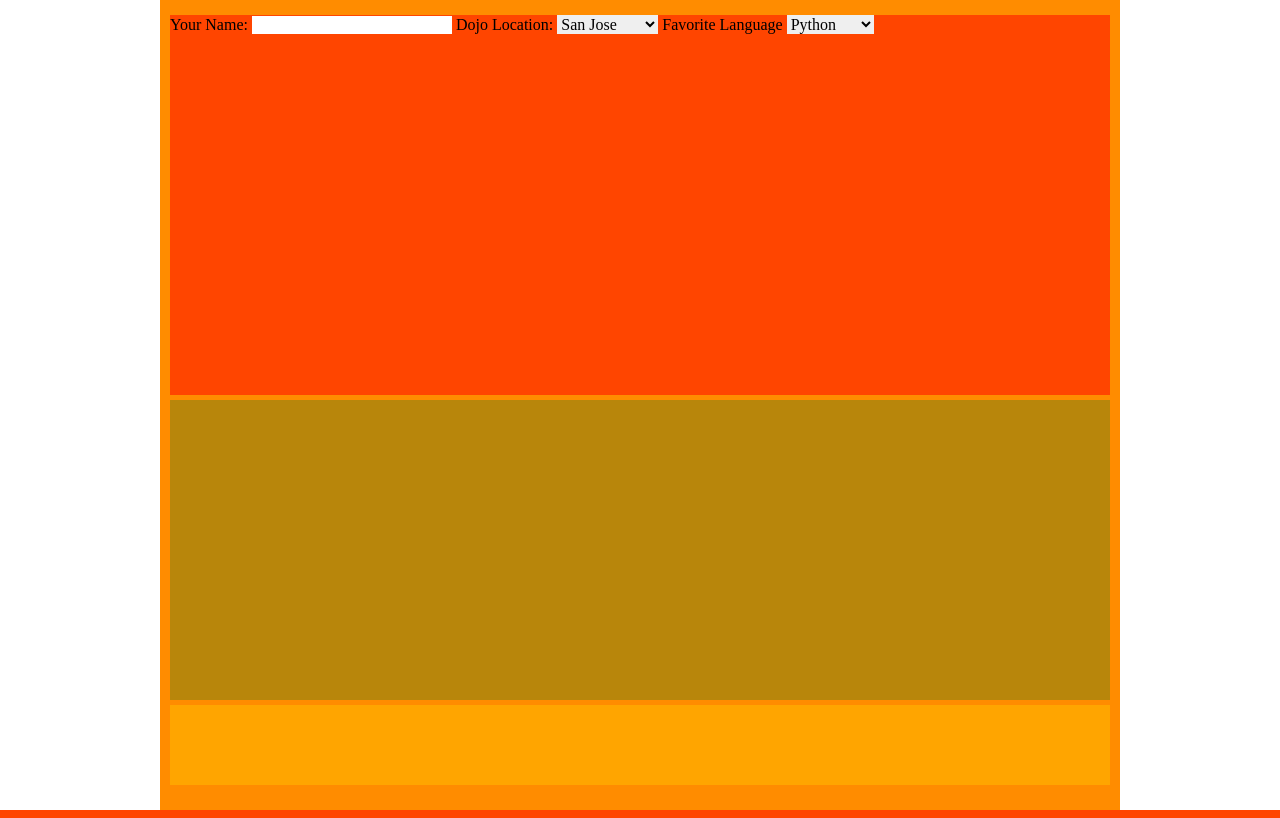
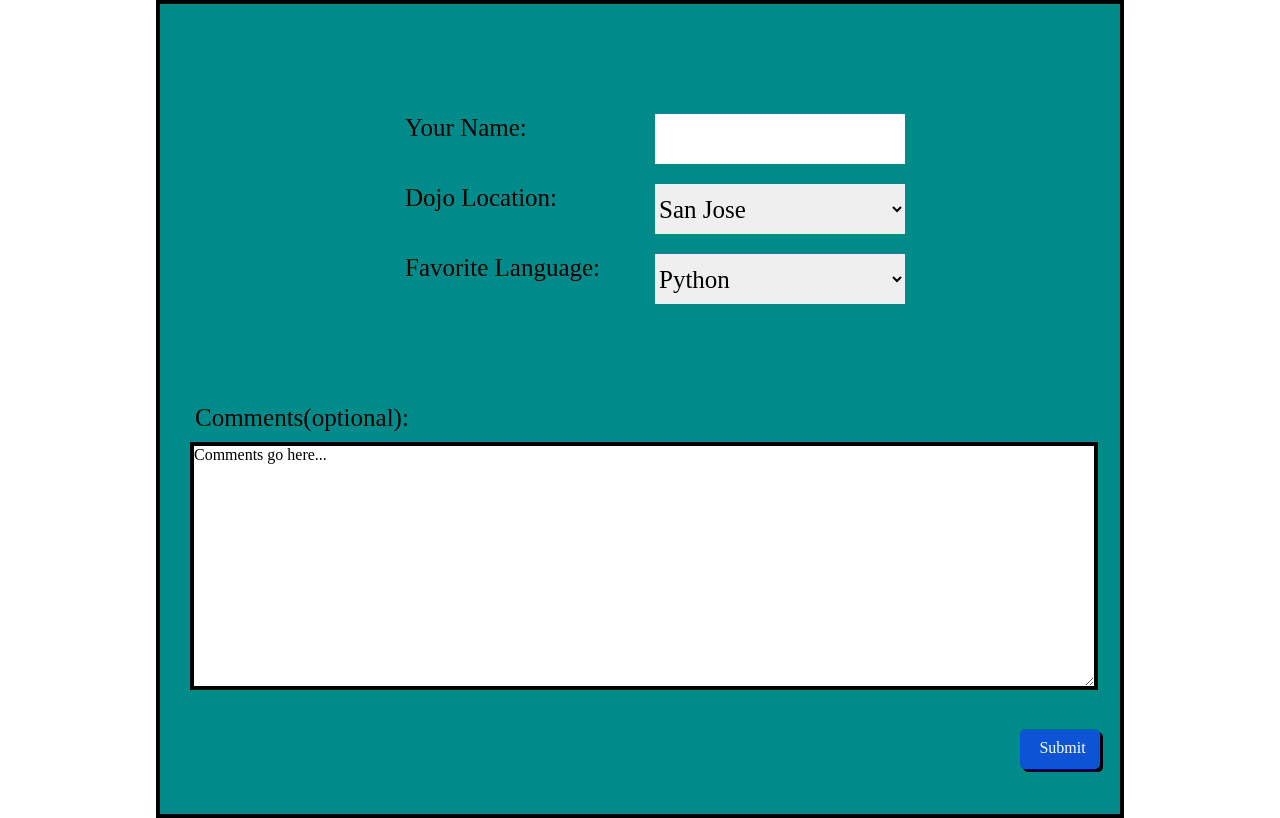
Before and after one commit to Mortr0n/dojo_survey, a Django app: page / in a window 1280 px wide. Run offline with Django 3.2, Linux system fonts and the light colour scheme.

Commit message:
form site complete

```diff
--- a/dojo_survey_app/static/CSS/style.css
+++ b/dojo_survey_app/static/CSS/style.css
@@ -11,32 +11,74 @@
 }
 
 #wrapper {
-    background-color: darkorange;
     width: 960px;
     height: 800px;
     margin: 0 auto;
     padding: 10px 0 0 0;
+    border: 4px solid black;
+    background-color:darkcyan;
 }
 
 #topFormBox {
-    background-color: orangered;
     width: 940px;
     height: 380px;
     margin: 5px auto;
+    display: flex;
+    flex-direction: column;
+    flex-wrap: wrap;
+    justify-content: center;
 }
 
-
+.formDiv {
+    width: 930px;
+    height: 50px;
+    margin: 20px;
+    font-size: 25px;
+    display: flex;
+    justify-content: center;
+}
+.inputBox {
+    width: 250px;
+}
+/* .topLabel {
+    display: flex;
+} */
 
 #commentBox {
-    background-color: darkgoldenrod;
     width: 940px;
     height: 300px;
     margin: 5px auto;
 }
 
+#comments_label {
+    font-size: 25px;
+    margin: 0 0 0 25px;
+}
+
+.comments_area {
+    width: 900px;
+    height: 240px;
+    margin: 10px 0 0 20px;
+    border: 4px solid black;
+}
+
 #footerBox {
-    background-color: orange;
     width: 940px;
     height: 80px;
     margin: 5px auto;
+    display: flex;
+    justify-content: flex-end;
+    align-items: center;
 }
+
+#submit_button {
+    width: 80px;
+    height: 40px;
+    margin: 0 10px 0 0;
+    padding: 10px 10px 15px 15px;
+    color: white;
+    background-color: rgb(13, 83, 214);
+    border-radius: 5px;
+    box-shadow: 3px 3px black;
+    display: flex;
+}
--- a/dojo_survey_app/templates/index.html
+++ b/dojo_survey_app/templates/index.html
@@ -1,5 +1,6 @@
 <!DOCTYPE html>
 <html lang="en">
+
 <head>
     <meta charset="UTF-8">
     <meta http-equiv="X-UA-Compatible" content="IE=edge">
@@ -8,37 +9,46 @@
     {% load static %}
     <link rel="stylesheet" href="{% static 'CSS/style.css' %}">
 </head>
+
 <body>
     <div id="wrapper">
         <div id="topFormBox">
             <form class="userInputs">
-               <label for="your_name">Your Name:</label>
-               <input type="text" id="your_name" name="your_name">
-               <label for="location_select">Dojo Location:</label>
-               <select name="location_select">
+                <div class="formDiv">
+                    <label for="your_name" class="inputBox">Your Name:</label>
+                    <input class="inputBox" type="text" id="your_name" name="your_name">
+                </div>
+                <div class="formDiv">
+                    <label for="location_select" class="inputBox">Dojo Location:</label>
+                    <select name="location_select" class="inputBox">
                         <option value="san_jose">San Jose</option>
                         <option value="san_jose">New York</option>
                         <option value="san_jose">Seattle</option>
                         <option value="san_jose">Tacoma</option>
                         <option value="san_jose">Los Angeles</option>
                     </select>
-               <label for="language_select">Favorite Language</label>
-               <select name="language_select">
+                </div>
+                <div class="formDiv">
+                    <label for="language_select" class="inputBox">Favorite Language:</label>
+                    <select name="language_select" class="inputBox">
                         <option value="Python">Python</option>
                         <option value="Java">Java</option>
                         <option value="C##">C##</option>
                         <option value="JavaScript">JavaScript</option>
                         <option value="C++">C++</option>
                     </select>
+                </div>
             </form>
 
         </div>
         <div id="commentBox">
-
+            <label for="comments_area" class="inputBox" id="comments_label">Comments(optional):</label>
+            <textarea name="comments_area" class="comments_area">Comments go here...</textarea>
         </div>
         <div id="footerBox">
-
+            <input type="submit" value="Submit" id="submit_button">
         </div>
     </div>
 </body>
+
 </html>
```
Lines whose indentation alone changed are shown as unchanged.
